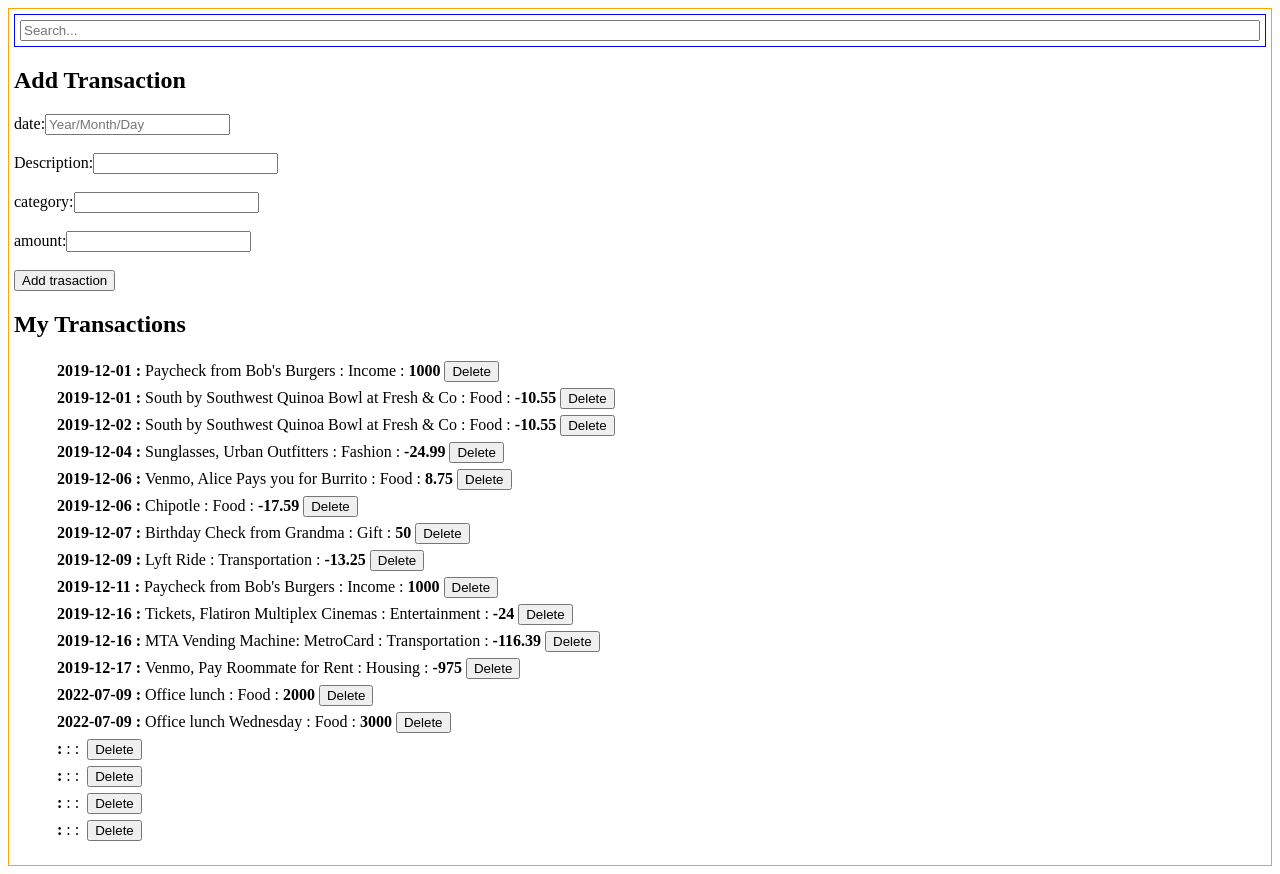
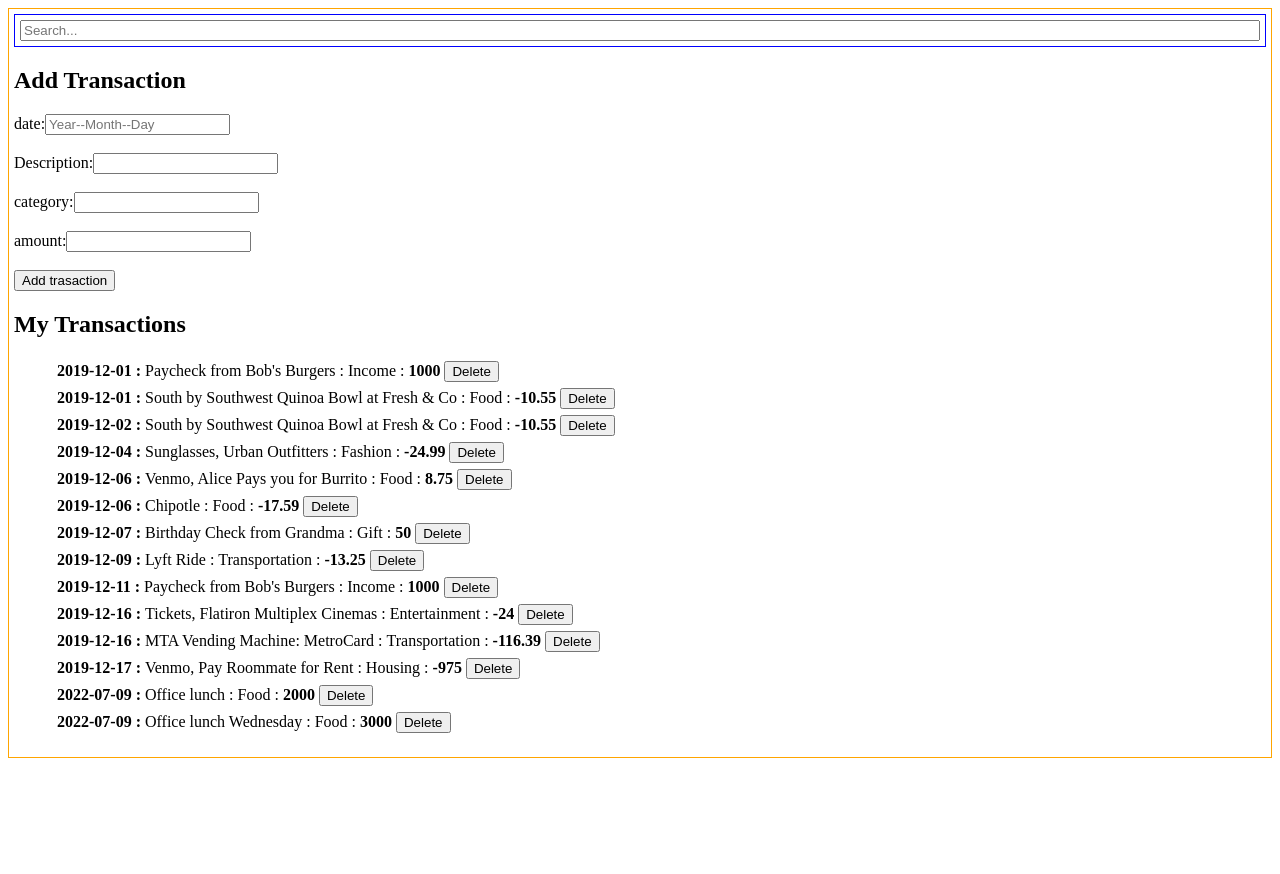
Before and after one commit to austinaeden/phase-02-code-challenge-wk-1, a React (Vite) app in the folder react-app/: page / in a window 1280 px wide. After the commit the page ends 800 px from the top, so only its background shows below. Built offline with nearby package versions, Linux system fonts and the light colour scheme; data requests are answered from the project's data file.

Commit message:
eighth commit

```diff
--- a/react-app/db.json
+++ b/react-app/db.json
@@ -97,42 +97,6 @@
       "category": "Food",
       "amount": "3000",
       "id": 14
-    },
-    {
-      "transaction": {
-        "date": "22",
-        "description": "nn",
-        "category": "mm",
-        "amount": "mm"
-      },
-      "id": 15
-    },
-    {
-      "transaction": {
-        "date": "ww",
-        "description": "",
-        "category": "",
-        "amount": ""
-      },
-      "id": 16
-    },
-    {
-      "transaction": {
-        "date": "ww",
-        "description": "dd",
-        "category": "gg",
-        "amount": "jj"
-      },
-      "id": 17
-    },
-    {
-      "transaction": {
-        "date": "ww",
-        "description": "dd",
-        "category": "gg",
-        "amount": "jj"
-      },
-      "id": 18
     }
   ]
-}
+ }
--- a/react-app/src/App.jsx
+++ b/react-app/src/App.jsx
@@ -18,12 +18,16 @@ function FilterableProductTable() {
     setTransactions(updatedTransactions);
   }
 
+  function deleteTransaction(id) {
+    const updatedTransactions = transactions.filter(transactions => transactions.id !== id)
+    setTransactions(updatedTransactions)
+}
 
   return (
     <div style={{ padding: "5px", border: "1px solid orange"}}>
       <SearchBar />
       <NewTransaction onAddTransaction={addTransaction} />
-      <TransactionList transactions={transactions}/>
+      <TransactionList transactions={transactions} onDeleteTransaction={deleteTransaction}/>
     </div>
   )
 }
--- a/react-app/src/newtransaction.jsx
+++ b/react-app/src/newtransaction.jsx
@@ -38,7 +38,7 @@ function NewTransaction({ onAddTransaction }) {
             <input
                 type="text"
                 id="date"
-                placeholder="Year/Month/Day"
+                placeholder="Year--Month--Day"
                 value={date}
                 onChange={(e) => setDate(e.target.value)}
             />
--- a/react-app/src/transactionlist.jsx
+++ b/react-app/src/transactionlist.jsx
@@ -1,14 +1,14 @@
 import React from "react";
 import TransactionItem from "./transactions";
 
-function TransactionList({ transactions }) {
+function TransactionList({ transactions, onDeleteTransaction }) {
 
   return (
     <div>
       <h2>My Transactions</h2>
       <ul>
         {transactions.map((transaction) => (
-          <TransactionItem key={transaction.id} transaction={transaction} />
+          <TransactionItem key={transaction.id} transaction={transaction} onDeleteTransaction={onDeleteTransaction} />
         ))}
       </ul>
     </div>
--- a/react-app/src/transactions.jsx
+++ b/react-app/src/transactions.jsx
@@ -1,6 +1,6 @@
 import React from "react"
 
-function TransactionItem({ transaction, onUpdateTodo, onDeleteTodo }) {
+function TransactionItem({ transaction, onUpdateTransaction, onDeleteTransaction }) {
     const { id, date, description, category, amount } = transaction
 
     function handleCompleted(e) {
@@ -8,7 +8,10 @@ function TransactionItem({ transaction, onUpdateTodo, onDeleteTodo }) {
     }
 
     function handleDelete() {
-
+        fetch(`http://localhost:3000/transactions/${id}`,{
+      method:"DELETE"
+    })
+    onDeleteTransaction(id)
     }
 
     return (
@@ -19,7 +22,7 @@ function TransactionItem({ transaction, onUpdateTodo, onDeleteTodo }) {
                 <td>{category} : </td>
                 <td><strong>{amount}</strong></td>
                 <td>
-                    <button>Delete</button>
+                    <button onClick={handleDelete}>Delete</button>
                 </td>
             </tbody>
         </table>
```
